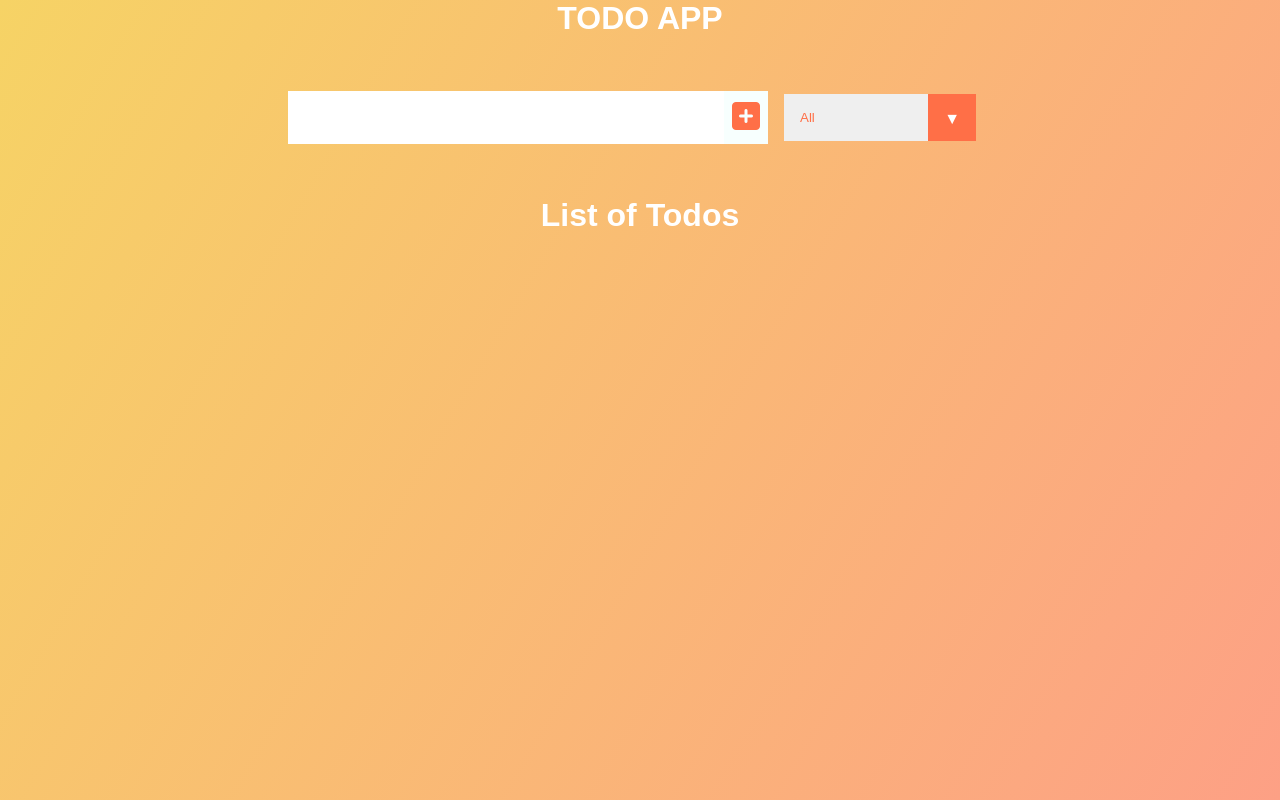
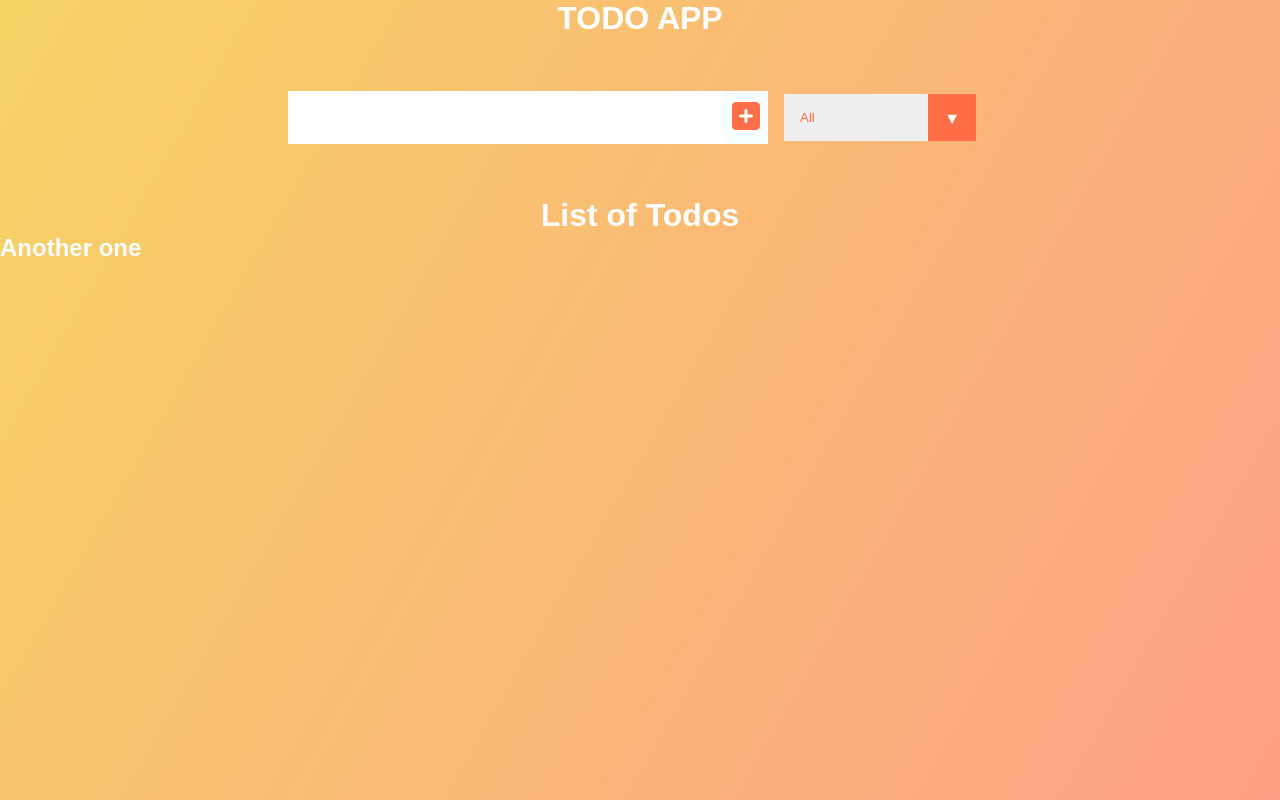
Before and after one commit to bipinrai054/todo-app, a React (Create React App) app: page / in a window 1280 px wide. Built offline with nearby package versions, Linux system fonts and the light colour scheme.

Commit message:
Another One

```diff
--- a/src/App.js
+++ b/src/App.js
@@ -38,6 +38,7 @@ function App() {
         setStatus={setStatus}
       />
       <h1>List of Todos</h1>
+      <h2>Another one</h2>
       <TodoList
         filteredTodos={filteredTodos}
         setTodos={setTodos}
```
